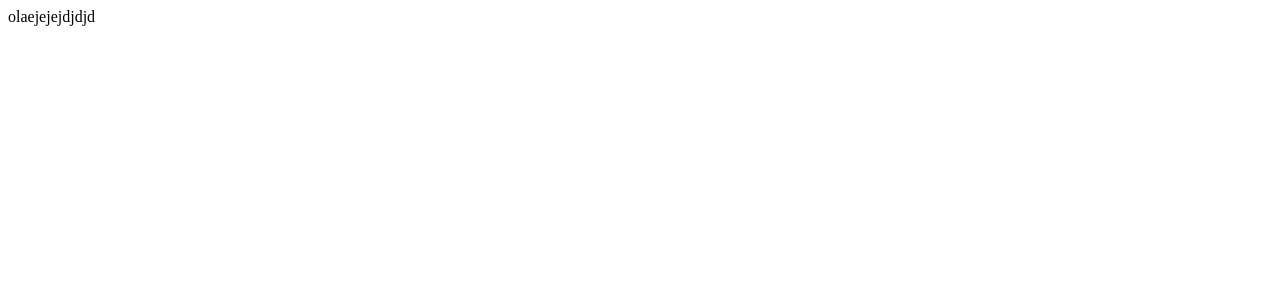
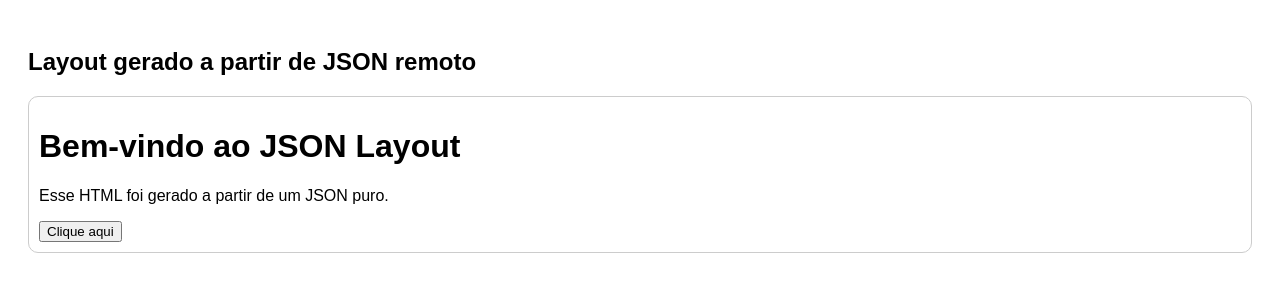
Before and after one commit to WHEEX-OFICIAL/WHEEX, a plain HTML site: page index.html in a window 1280 px wide. Drawn offline with Linux system fonts and the light colour scheme.

Commit message:
Atualizar o index.html

```diff
--- a/index.html
+++ b/index.html
@@ -1 +1,50 @@
-olaejejejdjdjd
+<!DOCTYPE html>
+<html>
+<head>
+  <title>Renderizador de JSON via URL</title>
+  <style>
+    body { font-family: Arial; padding: 20px; }
+    .container { padding: 10px; border: 1px solid #ccc; border-radius: 10px; }
+  </style>
+</head>
+<body>
+
+<h2>Layout gerado a partir de JSON remoto</h2>
+<div id="app"></div>
+
+<script>
+  // Coloque aqui a URL do seu JSON
+  const JSON_URL = "https://WHEEX-OFICIAL.github.io/WHEEX/index.json";
+
+  async function carregarJSON() {
+    try {
+      const res = await fetch(JSON_URL);
+      const json = await res.json();
+      const html = criarElemento(json);
+      document.getElementById("app").appendChild(html);
+    } catch (e) {
+      document.getElementById("app").textContent = "Erro ao carregar JSON: " + e;
+    }
+  }
+
+  function criarElemento(node) {
+    const el = document.createElement(node.tag);
+    if (node.attrs) {
+      for (let [key, value] of Object.entries(node.attrs)) {
+        el.setAttribute(key, value);
+      }
+    }
+    if (node.text) el.textContent = node.text;
+    if (node.children) {
+      node.children.forEach(child => {
+        el.appendChild(criarElemento(child));
+      });
+    }
+    return el;
+  }
+
+  carregarJSON();
+</script>
+
+</body>
+</html>
```
